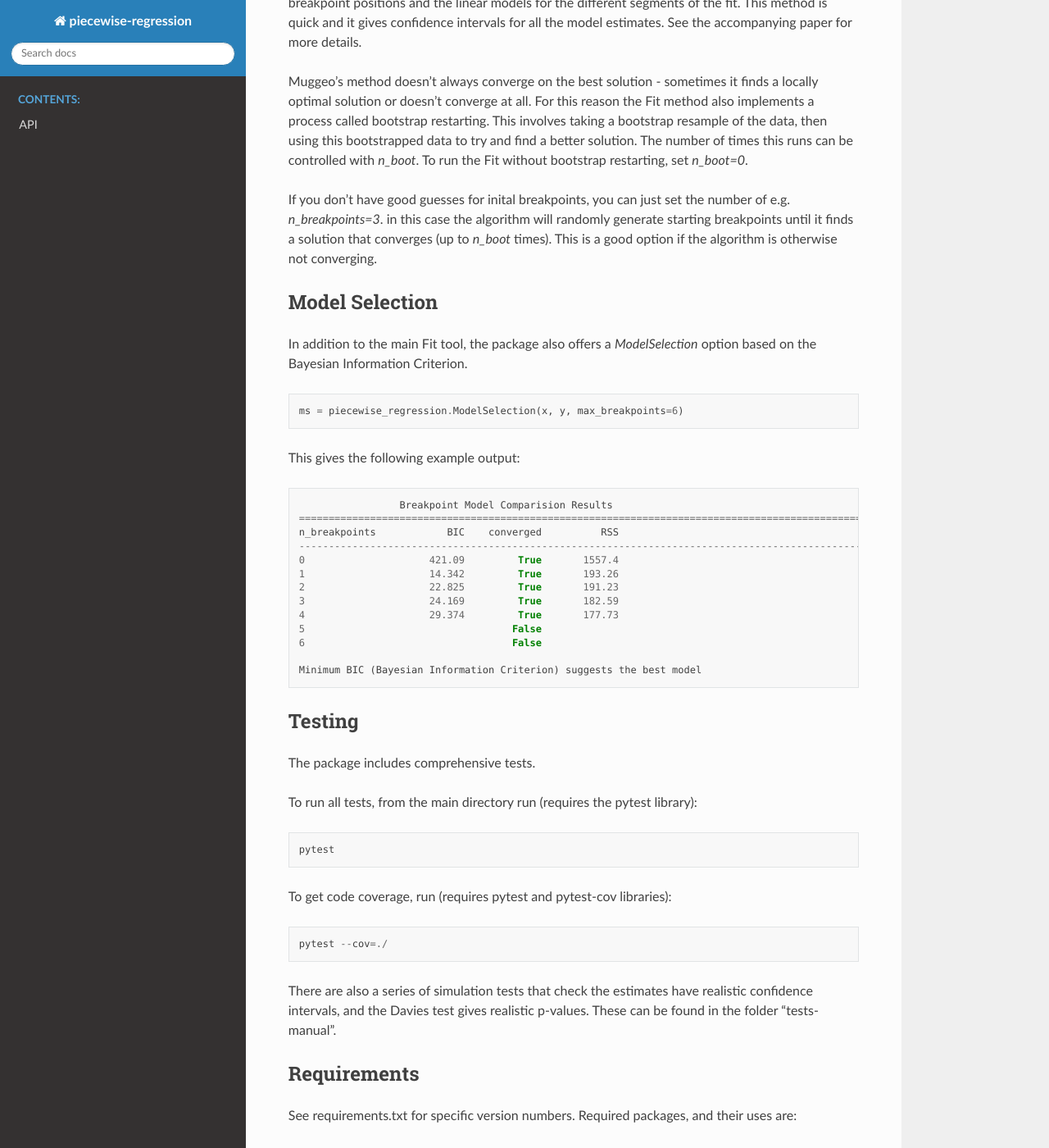
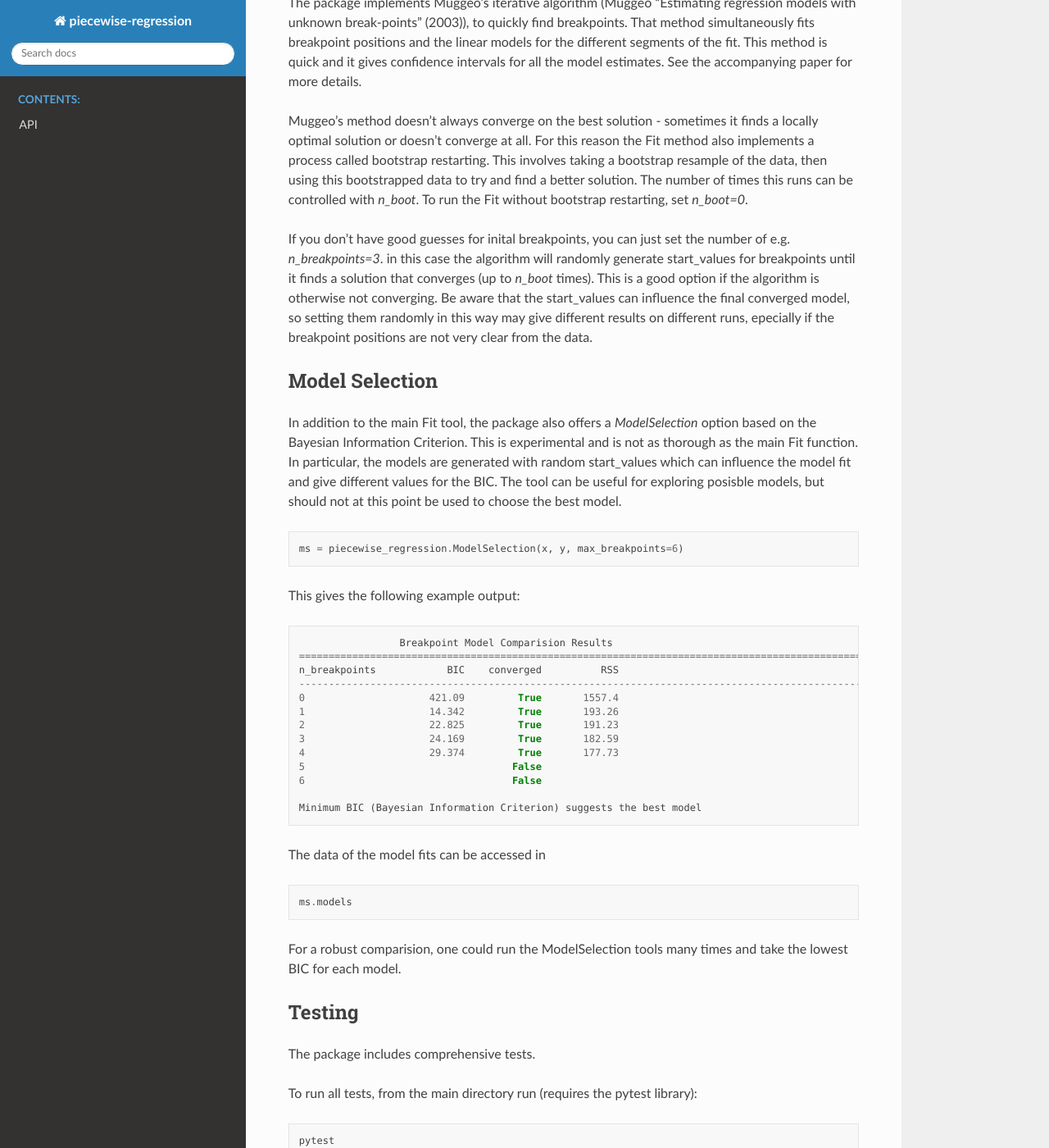
Before and after one commit to chasmani/piecewise-regression, a Sphinx documentation site: the page built from docs/README.rst, in a window 1280 px wide and 1400 px high, scrolled down 3720 px. Shown: the whole window at 82% size. Built offline with Sphinx 7.4.7 and the Read the Docs theme 2.0.0, drawn with Linux system fonts in a browser that asks for light colours; some of the changed text lies outside the part shown.

Commit message:
Added link to Google Colab notebook

```diff
--- a/docs/README.rst
+++ b/docs/README.rst
@@ -5,7 +5,7 @@
 :Author: Charlie Pilgrim
 :Version: 1.0.4
 :Github: https://github.com/chasmani/piecewise-regression
-:Documentation: https://readthedocs.org/projects/piecewise-regression/
+:Documentation: https://piecewise-regression.readthedocs.io/en/master/index.html
 
 .. image:: https://github.com/chasmani/piecewise-regression/actions/workflows/python-package.yml/badge.svg
    :target: https://github.com/chasmani/piecewise-regression/actions/workflows/python-package.yml
@@ -34,6 +34,11 @@
 
 .. image:: https://raw.githubusercontent.com/chasmani/piecewise-regression/master/paper/example.png
     :alt: basic-example-plot-github
+
+There are some code examples below, and more in this 'Google Colab Notebook'_
+
+.. _'Google Colab Notebook': https://colab.research.google.com/drive/1Pwv6LqwZU8Zbl0VZH6cwOTwoRzm3CPPC#offline=true&sandboxMode=true
+
 
 
 Installation
@@ -143,12 +148,12 @@
 
 Muggeo's method doesn't always converge on the best solution - sometimes it finds a locally optimal solution or doesn't converge at all. For this reason the Fit method also implements a process called bootstrap restarting. This involves taking a bootstrap resample of the data, then using this bootstrapped data to try and find a better solution. The number of times this runs can be controlled with `n_boot`. To run the Fit without bootstrap restarting, set `n_boot=0`.
 
-If you don't have good guesses for inital breakpoints, you can just set the number of e.g. `n_breakpoints=3`. in this case the algorithm will randomly generate starting breakpoints until it finds a solution that converges (up to `n_boot` times). This is a good option if the algorithm is otherwise not converging.
+If you don't have good guesses for inital breakpoints, you can just set the number of e.g. `n_breakpoints=3`. in this case the algorithm will randomly generate start_values for breakpoints until it finds a solution that converges (up to `n_boot` times). This is a good option if the algorithm is otherwise not converging. Be aware that the start_values can influence the final converged model, so setting them randomly in this way may give different results on different runs, epecially if the breakpoint positions are not very clear from the data.
 
 Model Selection
 ==========================
 
-In addition to the main Fit tool, the package also offers a `ModelSelection` option based on the Bayesian Information Criterion. ::
+In addition to the main Fit tool, the package also offers a `ModelSelection` option based on the Bayesian Information Criterion. This is experimental and is not as thorough as the main Fit function. In particular, the models are generated with random start_values which can influence the model fit and give different values for the BIC. The tool can be useful for exploring posisble models, but should not at this point be used to choose the best model. ::
 
 	ms = piecewise_regression.ModelSelection(x, y, max_breakpoints=6)
 
@@ -167,6 +172,12 @@
 	6                                   False
 
 	Minimum BIC (Bayesian Information Criterion) suggests the best model
+
+The data of the model fits can be accessed in ::
+
+    ms.models
+
+For a robust comparision, one could run the ModelSelection tools many times and take the lowest BIC for each model.
 
 
 Testing
@@ -206,7 +217,7 @@
 Installing From Source
 ===========================
 
-To install form source: ::
+To install from source: ::
 
 	git clone https://github.com/chasmani/piecewise-regression
 	cd piecewise_regression
```
Also changed, not shown: docs/piecewise-regression.ipynb (deleted).
